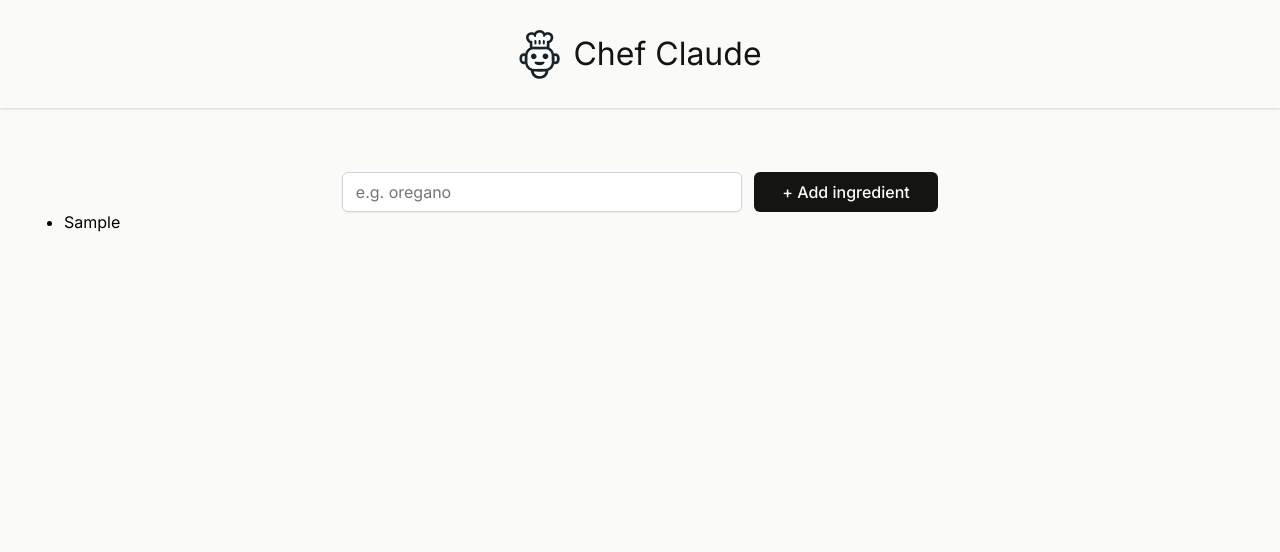
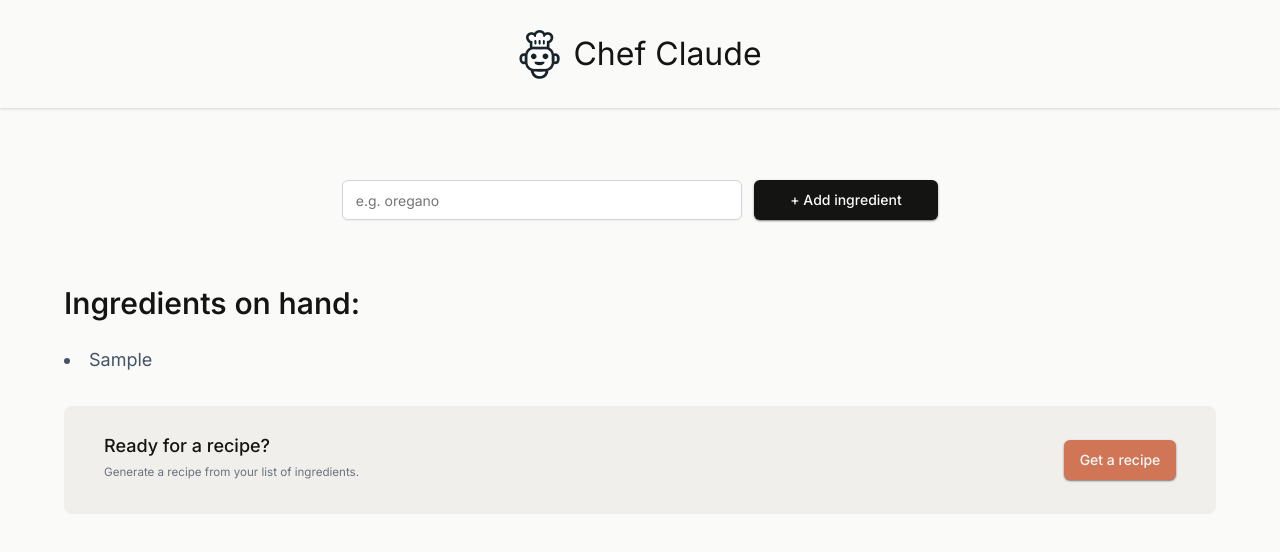
Before and after one commit to sabeeh-ck/fs-05-react-chefclaude, a React (Vite) app: page / in a window 1280 px wide. Both pictures are taken after typing "Sample" into the empty fields and a click on the button "+ Add ingredient". Shown: the top 552 px of the page. Built offline with nearby package versions, Linux system fonts and the light colour scheme.

Commit message:
Commit 5.1

```diff
--- a/src/Main.jsx
+++ b/src/Main.jsx
@@ -5,7 +5,6 @@ export default function Main() {
 
     const addIngredient = (formData) => {
         const newIngredient = formData.get("ingredient");
-
         setIngredients((prevIngredient) => [...prevIngredient, newIngredient]);
     };
 
@@ -15,12 +14,23 @@ export default function Main() {
                 <input type="text" aria-label="Add ingredient" placeholder="e.g. oregano" name="ingredient" />
                 <button>+ Add ingredient</button>
             </form>
-
-            <ul>
-                {ingredients.map((ingredient) => (
-                    <li key={ingredient}> {ingredient} </li>
-                ))}
-            </ul>
+            {ingredients.length > 0 ? (
+                <section>
+                    <h2>Ingredients on hand:</h2>
+                    <ul>
+                        {ingredients.map((ingredient) => (
+                            <li key={ingredient}> {ingredient} </li>
+                        ))}
+                    </ul>
+                    <div className="get-recipe-container">
+                        <div>
+                            <h3>Ready for a recipe?</h3>
+                            <p>Generate a recipe from your list of ingredients.</p>
+                        </div>
+                        <button>Get a recipe</button>
+                    </div>
+                </section>
+            ) : null}
         </main>
     );
 }
--- a/src/index.css
+++ b/src/index.css
@@ -8,8 +8,25 @@ img {
     display: block;
 }
 
+ul {
+    list-style: inside;
+}
+
+button {
+    height: 2.5rem;
+    font: inherit;
+    font-size: 0.875rem;
+    font-weight: 500;
+    border: none;
+    border-radius: 0.375rem;
+    box-shadow: 0 1px 2px rgba(0, 0, 0, 0.5);
+}
+
 body {
     font-family: "Inter", sans-serif;
+    font-size: 1.125rem;
+    line-height: 1.75rem;
+    color: #141413;
     background: #fafaf8;
 }
 
@@ -29,7 +46,7 @@ header > span {
 }
 
 main {
-    margin-top: 4rem;
+    margin: 4.5rem 4rem 4.5rem;
 }
 
 main > form {
@@ -41,6 +58,7 @@ main > form {
 
 form > input {
     font: inherit;
+    font-size: 0.875rem;
     min-width: 25rem;
     height: 2.5rem;
     padding: 0.5rem 0.8rem;
@@ -51,16 +69,50 @@ form > input {
 
 form > button {
     width: 11.5rem;
-    height: 2.5rem;
-    padding: 0.5rem 1rem;
     background-color: #141413;
     color: #fafaf8;
+}
+
+section {
+    margin-top: 4rem;
+}
+
+section > h2 {
+    font-size: 1.875rem;
+    font-weight: 550;
+    color: #141413;
+    line-height: 2.375rem;
+}
+
+section > ul {
+    margin-top: 1.5rem;
+    color: #475467;
+    font-size: 1.125rem;
+    margin-bottom: 2rem;
+}
+
+.get-recipe-container {
+    background-color: #f0efeb;
+    padding: 1.75rem 2.5rem 1.75rem;
+    border-radius: 0.5rem;
+    display: flex;
+    justify-content: space-between;
+    align-items: center;
+}
+
+.get-recipe-container > button {
+    width: 7rem;
+    background-color: #d17557;
+    color: #fafaf8;
+}
+
+.get-recipe-container > div > h3 {
     font: inherit;
     font-weight: 500;
-    border: none;
-    border-radius: 0.375rem;
+    line-height: 1.5rem;
 }
 
-ul {
-    margin-left: 4rem;
+.get-recipe-container > div > p {
+    font-size: 0.725rem;
+    color: #6b7280;
 }
```
